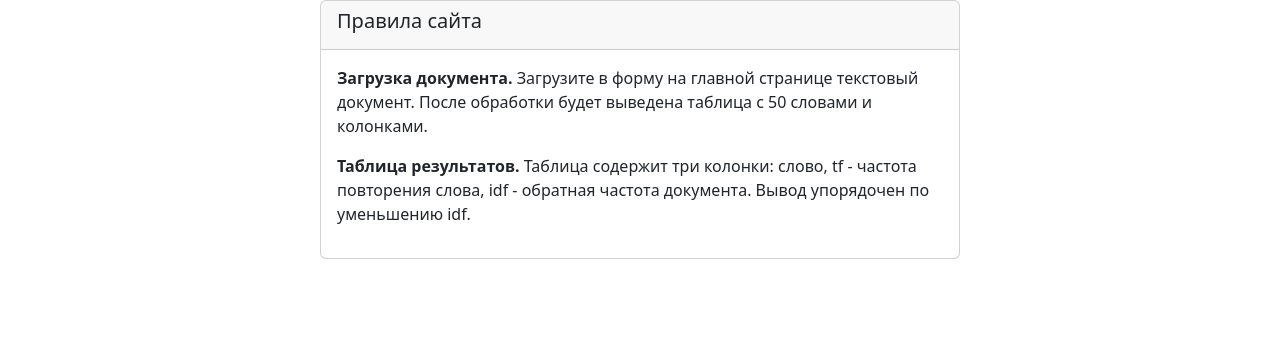
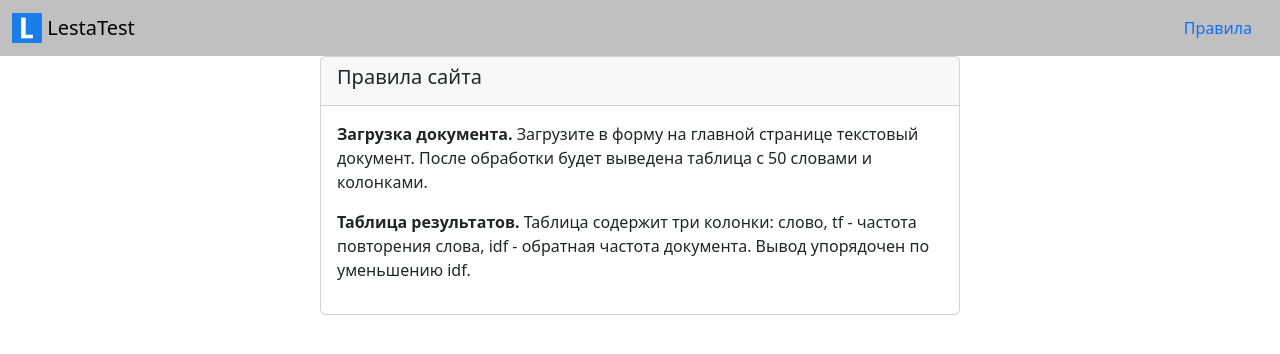
Before and after one commit to FeodorPyth/djangoLesta, a Django app: template templates/main/rules.html in a window 1280 px wide. Shown: the top 354 px of the page. Run offline with Django 5.2, Linux system fonts and the light colour scheme; the template is opened without the code that fills it, so the values that code supplies are empty.

Commit message:
Update header.html

```diff
--- a/templates/includes/header.html
+++ b/templates/includes/header.html
@@ -1,10 +1,20 @@
-<!DOCTYPE html>
-<html lang="en">
-<head>
-    <meta charset="UTF-8">
-    <title>Title</title>
-</head>
-<body>
-
-</body>
-</html>
+{% load static %}
+<header>
+  <nav class="navbar" style="background-color: #C0C0C0;">
+    <div class="container-fluid">
+      <a class="navbar-brand" href="{% url 'main:upload' %}">
+        <img src="{% static 'img/logo.jpg' %}" width="30" height="30" class="d-inline-block align-top" alt="">
+        LestaTest
+      </a>
+      {% with request.resolver_match.view_name as view_name %}
+        <ul class="nav nav-pills">
+          <li class="nav-item">
+            <a class="nav-link {% if view_name == 'main:rules' %} text-white {% endif %}" href="{% url 'main:rules' %}">
+              Правила
+            </a>
+          </li>
+        </ul>
+      {% endwith %}
+    </div>
+  </nav>
+</header>
```
